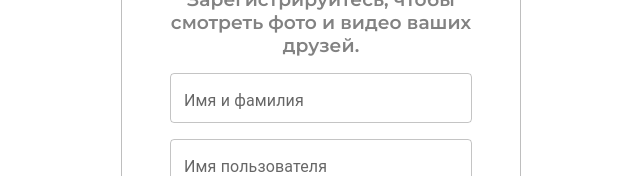
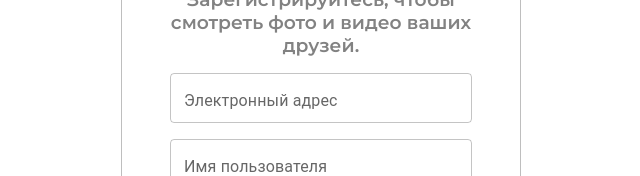
Before and after one commit to kalievv23/instagram-app, a React (Vite) app: page /login in a window 1280 px wide. Both pictures are taken after a click on the element "Зарегистрироваться". Shown: the part 148-324 px from the top of the page, without its empty margins (319-959 px from the left). Built offline with nearby package versions, Linux system fonts and the light colour scheme.

Commit message:
conflicts resolved

```diff
--- a/src/Components/auth/LoginForm.tsx
+++ b/src/Components/auth/LoginForm.tsx
@@ -4,7 +4,7 @@ import { ChangeEvent, useState } from "react";
 import _Button from "../UI/Button";
 import { useNavigate } from "react-router-dom";
 import FormCard from "../FormCard";
-import {LoginModel} from "../../Domain/Models/LoginModel.ts";
+import {LoginModel} from "../../Domain/Models/LoginModel";
 
 
 const LoginForm: React.FC = () => {
--- a/src/Components/auth/RegisterForm.tsx
+++ b/src/Components/auth/RegisterForm.tsx
@@ -4,7 +4,7 @@ import _Input from "../UI/Input";
 import _Button from "../UI/Button";
 import styled from "styled-components";
 import { useNavigate } from "react-router-dom";
-import {RegisterModel} from "../../Domain/Models/RegisterModel.ts";
+import {RegisterModel} from "../../Domain/Models/RegisterModel";
 
 
 const RegisterForm = () => {
@@ -50,11 +50,6 @@ const RegisterForm = () => {
         onChange={changeHandle}
         value={valueInput.userEmail}
         label="Электронный адрес"
-     z     type="text"
-        name="userFullName"
-        onChange={changeHandle}
-        value={valueInput.userFullName}
-        label="Имя и фамилия"
       />
       <_Input
         type="text"
--- a/src/main.tsx
+++ b/src/main.tsx
@@ -2,7 +2,7 @@ import React from "react";
 import ReactDOM from "react-dom/client";
 import "./index.css";
 import { BrowserRouter } from "react-router-dom";
-import Routes from "./Components/router/Routes";
+import Routes from "../src/components/router/Routes"
 
 ReactDOM.createRoot(document.getElementById("root")!).render(
   <React.StrictMode>
```
